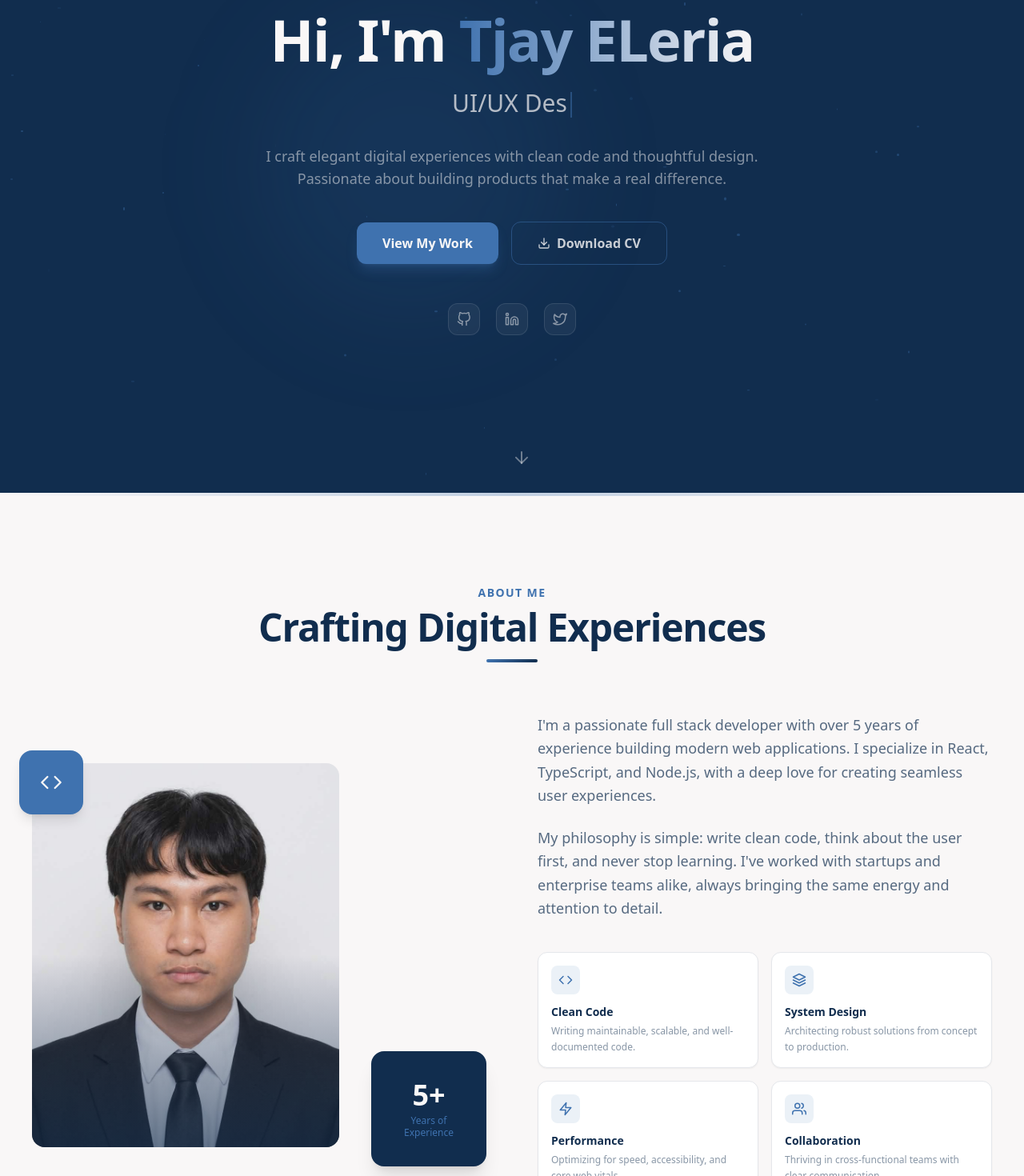
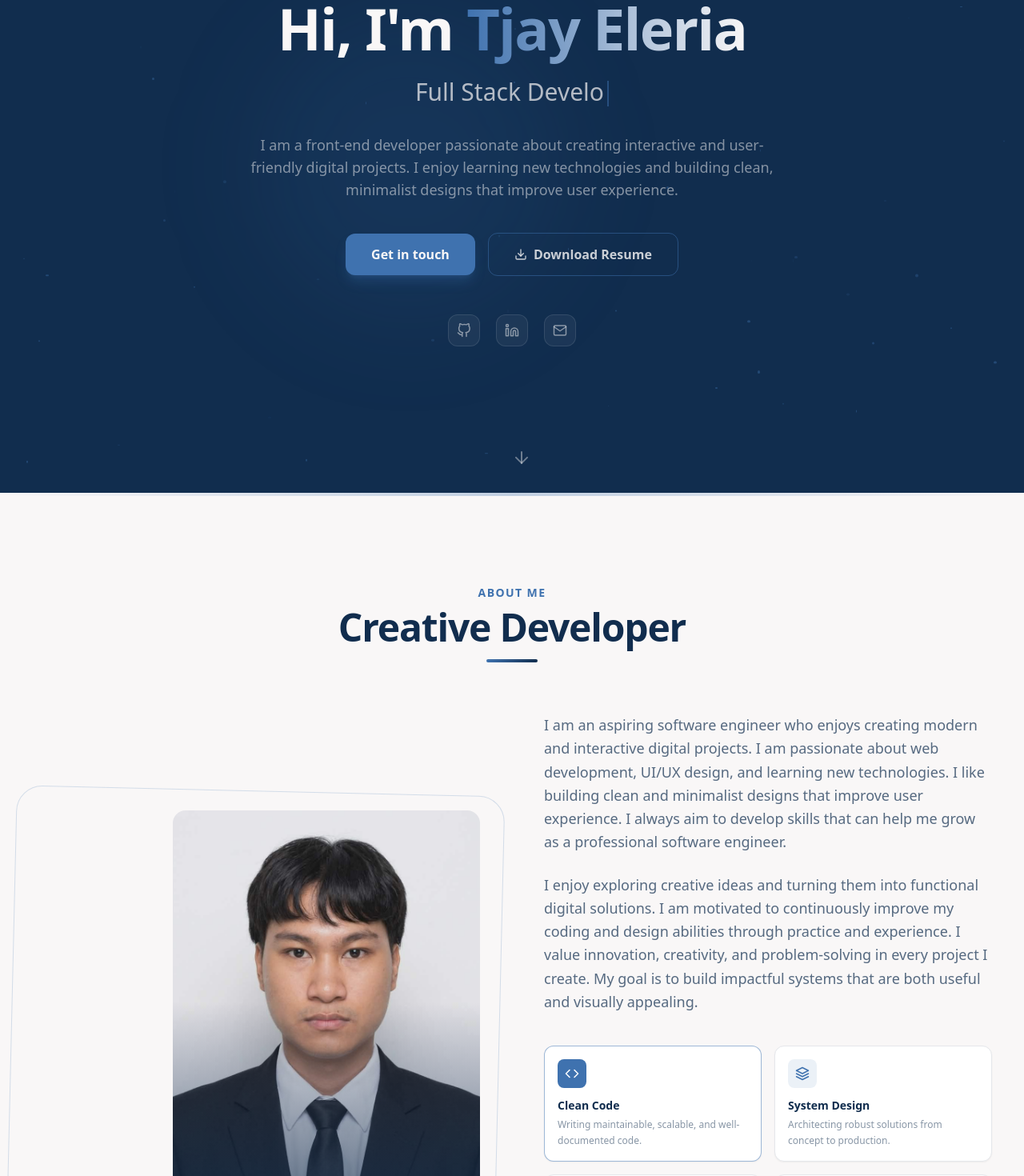
Before and after one commit to tjrvnelr/tjayeleria, a React (Vite) app: page / in a window 1280 px wide. Shown: the part 184-1654 px from the top of the page at 80% size. Built offline with nearby package versions, Linux system fonts and the light colour scheme.

Commit message:
feat: enhance About, Footer, Hero, Navbar, Projects, Resume, Skills components with updated content and improved structure

```diff
--- a/src/components/About.tsx
+++ b/src/components/About.tsx
@@ -1,7 +1,13 @@
 import { motion } from "framer-motion";
 import { useInView } from "framer-motion";
-import { useRef } from "react";
-import { FiCode, FiLayers, FiZap, FiUsers } from "react-icons/fi";
+import { useRef, useState } from "react";
+import {
+  FiCode,
+  FiLayers,
+  FiMousePointer,
+  FiZap,
+  FiUsers,
+} from "react-icons/fi";
 import tjayPic from "../assets/image/tjaypic.jpg";
 
 const stats = [
@@ -16,21 +22,29 @@ const traits = [
     icon: FiCode,
     title: "Clean Code",
     desc: "Writing maintainable, scalable, and well-documented code.",
+    detail:
+      "I focus on reusable components, readable structure, and practical solutions that are easy to improve later.",
   },
   {
     icon: FiLayers,
     title: "System Design",
     desc: "Architecting robust solutions from concept to production.",
+    detail:
+      "I like turning broad ideas into clear flows, simple data structures, and interfaces that feel organized.",
   },
   {
     icon: FiZap,
     title: "Performance",
     desc: "Optimizing for speed, accessibility, and core web vitals.",
+    detail:
+      "I pay attention to smooth loading, responsive layouts, and interactions that feel fast on real devices.",
   },
   {
-    icon: FiUsers,
-    title: "Collaboration",
-    desc: "Thriving in cross-functional teams with clear communication.",
+    icon: FiMousePointer,
+    title: "Minimalist UI/UX",
+    desc: "Creating clean and intuitive user interfaces.",
+    detail:
+      "I value direct communication, feedback, and building features that make sense for the people using them.",
   },
 ];
 
@@ -56,6 +70,9 @@ function AnimatedSection({
 }
 
 export default function About() {
+  const [activeTrait, setActiveTrait] = useState(0);
+  const active = traits[activeTrait];
+
   return (
     <section id="about" className="py-28 bg-[#F9F7F7] relative overflow-hidden">
       <div className="absolute top-0 left-0 right-0 h-1 bg-gradient-to-r from-transparent via-[#3F72AF]/30 to-transparent" />
@@ -67,33 +84,27 @@ export default function About() {
               About Me
             </span>
             <h2 className="mt-2 text-4xl md:text-5xl font-bold text-[#112D4E] tracking-tight">
-              Crafting Digital Experiences
+              Creative Developer
             </h2>
             <div className="mt-4 w-16 h-1 bg-gradient-to-r from-[#3F72AF] to-[#112D4E] rounded-full mx-auto" />
           </div>
         </AnimatedSection>
 
-        <div className="grid lg:grid-cols-2 gap-16 items-center mb-20">
+        <div className="grid lg:grid-cols-2 gap-20  items-center mb-20">
           <AnimatedSection delay={0.1}>
             <div className="relative">
-              <div className="relative rounded-2xl overflow-hidden aspect-[4/5] max-w-sm mx-auto lg:mx-0">
-                  <img
-                    className="w-full h-full object-cover"
-                    alt="Profile"
-                    src={tjayPic}
-                  />
+              <motion.div
+                className="absolute -inset-5 rounded-[2rem] border border-[#3F72AF]/20"
+                animate={{ rotate: [0, 1.5, 0], scale: [1, 1.02, 1] }}
+                transition={{ duration: 5, repeat: Infinity, ease: "easeInOut" }}
+              />
+              <div className="relative rounded-2xl overflow-hidden aspect-[4/5] max-w-sm mx-auto lg:ml-auto lg:mr-0">
+                <img
+                  className="w-full h-full object-cover"
+                  alt="Profile"
+                  src={tjayPic}
+                />
                 <div className="absolute inset-0 bg-gradient-to-t from-[#112D4E]/60 via-transparent to-transparent" />
-              </div>
-              <div className="absolute -bottom-6 -right-6 lg:right-0 w-36 h-36 rounded-2xl bg-[#112D4E] flex flex-col items-center justify-center shadow-xl">
-                <span className="text-4xl font-bold text-[#F9F7F7]">5+</span>
-                <span className="text-[#3F72AF] text-xs font-medium mt-1 text-center leading-tight">
-                  Years of
-                  <br />
-                  Experience
-                </span>
-              </div>
-              <div className="absolute -top-4 -left-4 w-20 h-20 rounded-2xl bg-[#3F72AF] flex items-center justify-center shadow-lg">
-                <FiCode size={28} className="text-[#F9F7F7]" />
               </div>
             </div>
           </AnimatedSection>
@@ -101,27 +112,50 @@ export default function About() {
           <AnimatedSection delay={0.2}>
             <div className="space-y-6">
               <p className="text-[#112D4E]/70 text-lg leading-relaxed">
-                I'm a passionate full stack developer with over 5 years of
-                experience building modern web applications. I specialize in
-                React, TypeScript, and Node.js, with a deep love for creating
-                seamless user experiences.
+                I am an aspiring software engineer who enjoys creating modern
+                and interactive digital projects. I am passionate about web
+                development, UI/UX design, and learning new technologies. I like
+                building clean and minimalist designs that improve user experience.
+                I always aim to develop skills that can help me grow as a professional
+                  software engineer.
               </p>
               <p className="text-[#112D4E]/70 text-lg leading-relaxed">
-                My philosophy is simple: write clean code, think about the user
-                first, and never stop learning. I've worked with startups and
-                enterprise teams alike, always bringing the same energy and
-                attention to detail.
+                I enjoy exploring creative ideas and turning them into
+                functional digital solutions. I am motivated to continuously
+                improve my coding and design abilities through practice and
+                experience. I value innovation, creativity, and problem-solving
+                in every project I create. My goal is to build impactful systems
+                that are both useful and visually appealing.
               </p>
 
               <div className="grid grid-cols-2 gap-4 pt-4">
-                {traits.map(({ icon: Icon, title, desc }) => (
-                  <motion.div
+                {traits.map(({ icon: Icon, title, desc }, index) => (
+                  <motion.button
                     key={title}
-                    className="p-4 rounded-xl bg-white border border-[#112D4E]/8 shadow-sm hover:shadow-md hover:border-[#3F72AF]/30 transition-all duration-300 group"
+                    type="button"
+                    aria-pressed={activeTrait === index}
+                    onClick={() => setActiveTrait(index)}
+                    className={`text-left p-4 rounded-xl bg-white border shadow-sm hover:shadow-md transition-all duration-300 group cursor-pointer outline-none focus-visible:ring-2 focus-visible:ring-[#3F72AF]/40 ${
+                      activeTrait === index
+                        ? "border-[#3F72AF]/50 shadow-md"
+                        : "border-[#112D4E]/8 hover:border-[#3F72AF]/30"
+                    }`}
                     whileHover={{ y: -3 }}
+                    whileTap={{ scale: 0.98 }}
                   >
-                    <div className="w-9 h-9 rounded-lg bg-[#3F72AF]/10 flex items-center justify-center mb-3 group-hover:bg-[#3F72AF]/20 transition-colors duration-300">
-                      <Icon size={18} className="text-[#3F72AF]" />
+                    <div
+                      className={`w-9 h-9 rounded-lg flex items-center justify-center mb-3 transition-colors duration-300 ${
+                        activeTrait === index
+                          ? "bg-[#3F72AF] text-white"
+                          : "bg-[#3F72AF]/10 text-[#3F72AF] group-hover:bg-[#3F72AF]/20"
+                      }`}
+                    >
+                      <Icon
+                        size={18}
+                        className={
+                          activeTrait === index ? "text-white" : "text-[#3F72AF]"
+                        }
+                      />
                     </div>
                     <h4 className="font-semibold text-[#112D4E] text-sm mb-1">
                       {title}
@@ -129,7 +163,7 @@ export default function About() {
                     <p className="text-[#112D4E]/50 text-xs leading-relaxed">
                       {desc}
                     </p>
-                  </motion.div>
+                  </motion.button>
                 ))}
               </div>
             </div>
--- a/src/components/Footer.tsx
+++ b/src/components/Footer.tsx
@@ -2,7 +2,7 @@ import { motion } from "framer-motion";
 import {
   FiGithub,
   FiLinkedin,
-  FiTwitter,
+  FiMail,
   FiArrowUp,
   FiHeart,
 } from "react-icons/fi";
@@ -19,7 +19,7 @@ const navLinks = [
 const socials = [
   { icon: FiGithub, href: "https://github.com", label: "GitHub" },
   { icon: FiLinkedin, href: "https://linkedin.com", label: "LinkedIn" },
-  { icon: FiTwitter, href: "https://twitter.com", label: "Twitter" },
+  { icon: FiMail, href: "mailto:tjayeleria9@gmail.com", label: "Email" },
 ];
 
 export default function Footer() {
--- a/src/components/Hero.tsx
+++ b/src/components/Hero.tsx
@@ -1,15 +1,13 @@
 import { motion } from "framer-motion";
 import { FiDownload, FiArrowDown } from "react-icons/fi";
-import { FiGithub, FiLinkedin, FiTwitter } from "react-icons/fi";
+import { FiGithub, FiLinkedin, FiMail } from "react-icons/fi";
 import { useEffect, useState } from "react";
 
 const roles = [
+  "Software Engineer",
   "Full Stack Developer",
-  "UI/UX Designer",
-  "React Specialist",
-  "Tech Enthusiast",
+  "UI/UX Designer"
 ];
-
 
 function ParticleBackground() {
   return (
@@ -106,7 +104,6 @@ export default function Hero() {
         initial="hidden"
         animate="visible"
       >
-
         <motion.h1
           variants={itemVariants}
           className="text-5xl md:text-7xl font-bold text-[#F9F7F7] mb-4 leading-tight tracking-tight"
@@ -114,7 +111,7 @@ export default function Hero() {
           Hi, I'm{" "}
           <span className="relative inline-block">
             <span className="text-transparent bg-clip-text bg-gradient-to-r from-[#3F72AF] to-[#F9F7F7]">
-              Tjay ELeria
+              Tjay Eleria
             </span>
           </span>
         </motion.h1>
@@ -133,9 +130,9 @@ export default function Hero() {
           variants={itemVariants}
           className="text-[#F9F7F7]/50 text-base md:text-lg max-w-2xl mx-auto mb-10 leading-relaxed"
         >
-          I craft elegant digital experiences with clean code and thoughtful
-          design. Passionate about building products that make a real
-          difference.
+          I am a front-end developer passionate about creating interactive and
+          user-friendly digital projects. I enjoy learning new technologies and
+          building clean, minimalist designs that improve user experience.
         </motion.p>
 
         <motion.div
@@ -145,14 +142,14 @@ export default function Hero() {
           <motion.button
             onClick={() =>
               document
-                .getElementById("projects")
+                .getElementById("contact")
                 ?.scrollIntoView({ behavior: "smooth" })
             }
             className="group px-8 py-3.5 bg-[#3F72AF] text-[#F9F7F7] font-semibold rounded-xl hover:bg-[#3F72AF]/90 transition-all duration-300 shadow-lg shadow-[#3F72AF]/30 hover:shadow-[#3F72AF]/50 hover:-translate-y-0.5"
             whileHover={{ scale: 1.03 }}
             whileTap={{ scale: 0.97 }}
           >
-            View My Work
+            Get in touch
           </motion.button>
           <motion.a
             href="/resume.pdf"
@@ -162,7 +159,7 @@ export default function Hero() {
             whileTap={{ scale: 0.97 }}
           >
             <FiDownload size={16} className="group-hover:animate-bounce" />
-            Download CV
+            Download Resume
           </motion.a>
         </motion.div>
 
@@ -177,7 +174,7 @@ export default function Hero() {
               href: "https://linkedin.com",
               label: "LinkedIn",
             },
-            { icon: FiTwitter, href: "https://twitter.com", label: "Twitter" },
+            { icon: FiMail, href: "https://gmail.com", label: "Gmail" },
           ].map(({ icon: Icon, href, label }) => (
             <motion.a
               key={label}
--- a/src/components/Navbar.tsx
+++ b/src/components/Navbar.tsx
@@ -62,7 +62,7 @@ export default function Navbar() {
           whileHover={{ scale: 1.05 }}
         >
           <span className="text-[#3F72AF]">&lt;</span>
-          Tjay
+          TJ
           <span className="text-[#3F72AF]">/&gt;</span>
         </motion.a>
 
--- a/src/components/Projects.tsx
+++ b/src/components/Projects.tsx
@@ -119,8 +119,7 @@ export default function Projects() {
           </h2>
           <div className="mt-4 w-16 h-1 bg-gradient-to-r from-[#3F72AF] to-[#112D4E] rounded-full mx-auto" />
           <p className="mt-5 text-[#112D4E]/50 max-w-xl mx-auto text-base">
-            A selection of projects that showcase my skills and passion for
-            building great products.
+            A selection of my recent work showcasing a range of web and mobile applications, APIs, and design systems.
           </p>
         </motion.div>
 
@@ -171,7 +170,7 @@ export default function Projects() {
           className="text-center mt-12"
         >
           <a
-            href="https://github.com"
+            href="https://github.com/tjrvnelr"
             target="_blank"
             rel="noopener noreferrer"
             className="inline-flex items-center gap-2 text-[#3F72AF] font-semibold hover:gap-3 transition-all duration-300 group"
--- a/src/components/Resume.tsx
+++ b/src/components/Resume.tsx
@@ -61,7 +61,7 @@ export default function Resume() {
             className="relative z-10 flex flex-col sm:flex-row items-center justify-center gap-4"
           >
             <motion.a
-              href="/resume.pdf"
+              href="/src/resume.pdf"
               download
               className="group flex items-center gap-3 px-8 py-4 bg-[#3F72AF] text-[#F9F7F7] font-semibold rounded-xl hover:bg-[#3F72AF]/90 transition-all duration-300 shadow-lg shadow-[#3F72AF]/40 hover:shadow-[#3F72AF]/60 w-full sm:w-auto justify-center"
               whileHover={{ scale: 1.03, y: -2 }}
@@ -69,18 +69,6 @@ export default function Resume() {
             >
               <FiDownload size={18} className="group-hover:animate-bounce" />
               Download PDF
-            </motion.a>
-
-            <motion.a
-              href="/resume.pdf"
-              target="_blank"
-              rel="noopener noreferrer"
-              className="group flex items-center gap-3 px-8 py-4 border border-[#F9F7F7]/20 text-[#F9F7F7]/70 font-semibold rounded-xl hover:border-[#F9F7F7]/40 hover:text-[#F9F7F7] hover:bg-[#F9F7F7]/5 transition-all duration-300 w-full sm:w-auto justify-center"
-              whileHover={{ scale: 1.03, y: -2 }}
-              whileTap={{ scale: 0.97 }}
-            >
-              <FiEye size={18} />
-              Preview Online
             </motion.a>
           </motion.div>
 
@@ -92,7 +80,7 @@ export default function Resume() {
           >
             <span>Updated May 2026</span>
             <span className="w-1 h-1 rounded-full bg-[#F9F7F7]/20" />
-            <span>2 pages</span>
+            <span>1 pages</span>
             <span className="w-1 h-1 rounded-full bg-[#F9F7F7]/20" />
             <span>PDF format</span>
           </motion.div>
--- a/src/components/Skills.tsx
+++ b/src/components/Skills.tsx
@@ -120,8 +120,7 @@ export default function Skills() {
           </h2>
           <div className="mt-4 w-16 h-1 bg-gradient-to-r from-[#3F72AF] to-[#F9F7F7]/30 rounded-full mx-auto" />
           <p className="mt-5 text-[#F9F7F7]/50 max-w-xl mx-auto text-base">
-            A curated set of tools and technologies I use to build world-class
-            products.
+              A list of the tools and technologies I use to build modern web applications.
           </p>
         </motion.div>
 
```
Also changed, not shown: src/resume.htm (added, +23 -0 lines).
